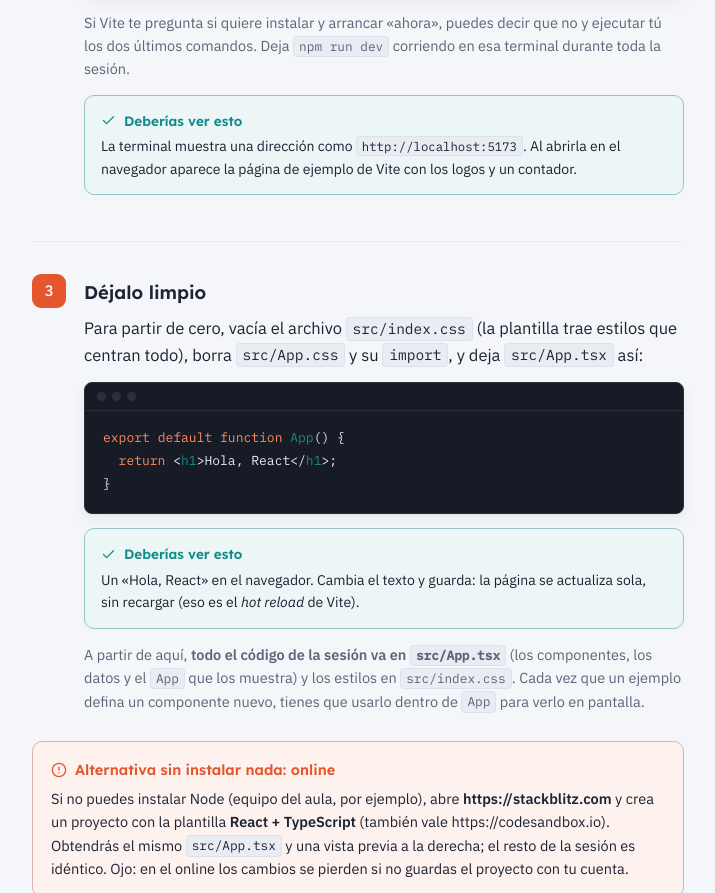
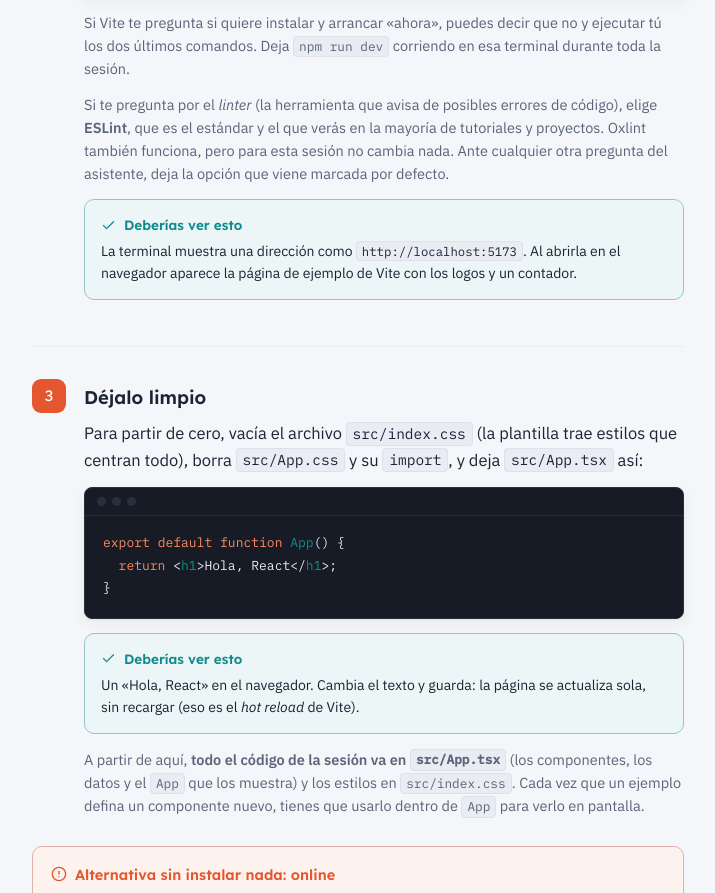
Before and after one commit to poliestireno/VARIOS_2026, a plain HTML site: page clase-react-native-material2/sesion-07-primeros-componentes.html in a window 1280 px wide. Shown: the part 1598-2491 px from the top of the page, without its empty margins (282-997 px from the left). Drawn offline with Linux system fonts and the light colour scheme.

Commit message:
Sesión 07 RN: indicar qué linter elegir al crear el proyecto Vite

```diff
--- a/clase-react-native-material2/sesion-07-primeros-componentes.html
+++ b/clase-react-native-material2/sesion-07-primeros-componentes.html
@@ -638,6 +638,7 @@
 <span class="prompt">$ </span>npm install
 <span class="prompt">$ </span>npm run dev</code></pre>
 </div>        <p class="small">Si Vite te pregunta si quiere instalar y arrancar «ahora», puedes decir que no y ejecutar tú los dos últimos comandos. Deja <code class="inline">npm run dev</code> corriendo en esa terminal durante toda la sesión.</p>
+        <p class="small">Si te pregunta por el <em>linter</em> (la herramienta que avisa de posibles errores de código), elige <strong>ESLint</strong>, que es el estándar y el que verás en la mayoría de tutoriales y proyectos. Oxlint también funciona, pero para esta sesión no cambia nada. Ante cualquier otra pregunta del asistente, deja la opción que viene marcada por defecto.</p>
         <div class="checkpoint">
           <div class="checkpoint-title"><svg viewBox="0 0 24 24" fill="none" stroke="currentColor" stroke-width="2" stroke-linecap="round" stroke-linejoin="round"><polyline points="20 6 9 17 4 12"></polyline></svg> Deberías ver esto</div>
           <p>La terminal muestra una dirección como <code class="inline">http://localhost:5173</code>. Al abrirla en el navegador aparece la página de ejemplo de Vite con los logos y un contador.</p>
```
